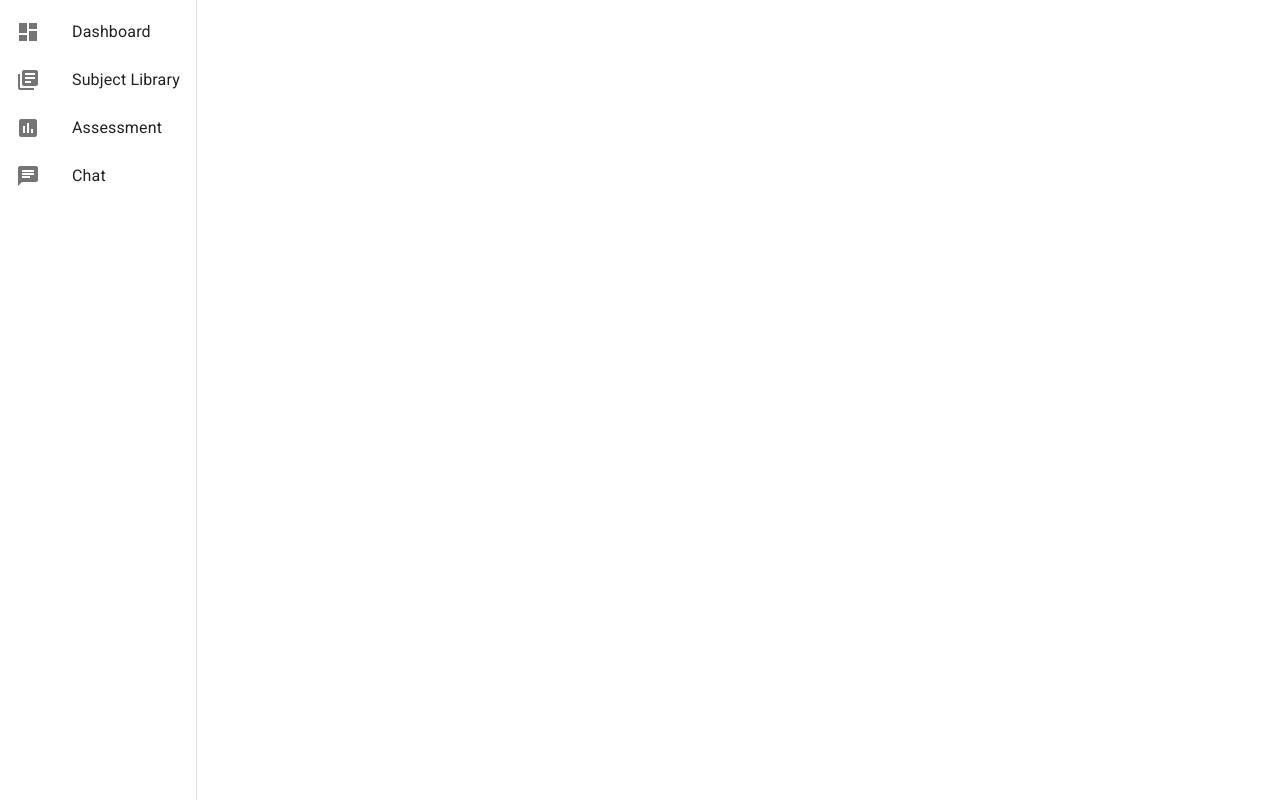
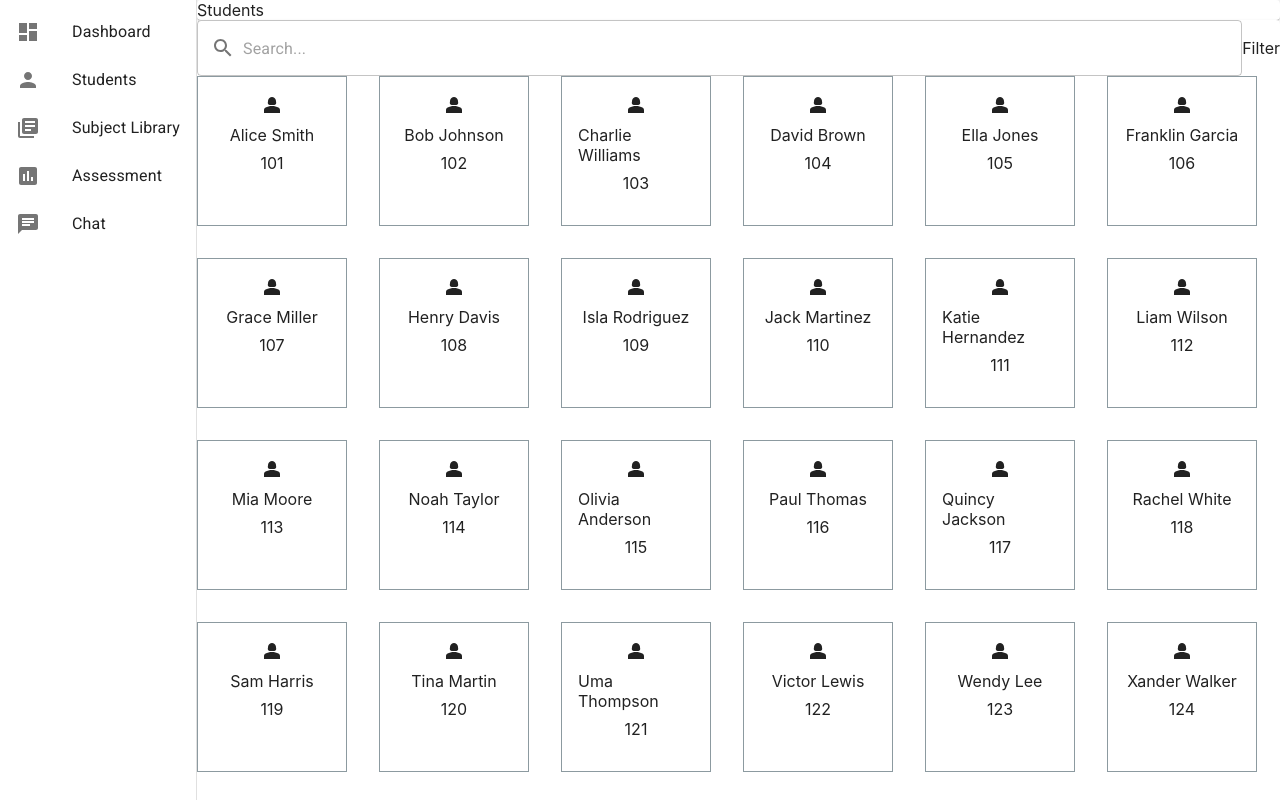
Before and after one commit to Aswin-Pradeep-P/neural-dashboard, a React (Create React App) app: page /students in a window 1280 px wide. Shown: the top 800 px of the page. Built offline with nearby package versions, Linux system fonts and the light colour scheme.

Commit message:
Students page (#3)
1. create layout for students page
2. implement redirection for Dasbhoard and Students in Navbar
3. implement StudentCard display in Students page
4. create variables file for scss

```diff
--- a/src/components/navbar/navbar.tsx
+++ b/src/components/navbar/navbar.tsx
@@ -1,11 +1,15 @@
 import React from 'react';
+import { useNavigate } from 'react-router-dom';
 import { List, ListItem, ListItemIcon, ListItemText, Drawer } from '@mui/material';
 import DashboardIcon from '@mui/icons-material/Dashboard';
 import LibraryBooksIcon from '@mui/icons-material/LibraryBooks';
 import AssessmentIcon from '@mui/icons-material/Assessment';
 import ChatIcon from '@mui/icons-material/Chat';
+import { Person } from '@mui/icons-material';
 
 const Navbar: React.FC = () => {
+  const navigate = useNavigate()
+
   return (
     <Drawer variant="permanent">
       <List>
@@ -13,7 +17,13 @@ const Navbar: React.FC = () => {
           <ListItemIcon>
             <DashboardIcon />
           </ListItemIcon>
-          <ListItemText primary="Dashboard" />
+          <ListItemText primary="Dashboard" onClick={() => navigate('/')} />
+        </ListItem>
+        <ListItem >
+          <ListItemIcon>
+            <Person />
+          </ListItemIcon>
+          <ListItemText primary="Students" onClick={() => navigate('/students')} />
         </ListItem>
         <ListItem >
           <ListItemIcon>
--- a/src/layout/mainLayout.tsx
+++ b/src/layout/mainLayout.tsx
@@ -2,6 +2,7 @@ import {  Route, Routes } from 'react-router-dom';
 
 import Navbar from '../components/navbar/navbar';
 import Dashboard from '../pages/dashboard/dashboard';
+import Students from '../pages/students/students';
 import Questionnaire from '../components/question-generation/questionGeneration';
 import { mockQuestions } from '../data';
 
@@ -15,6 +16,7 @@ function MainLayout() {
       <div className="mainLayout">
         <Routes>
           <Route path="/" element={<Dashboard />} />
+          <Route path="/students" element={<Students />} />
           <Route path="/assesments" element={<Questionnaire questions={mockQuestions} />} />
         </Routes>
       </div>
--- /dev/null
+++ b/src/pages/students/components/student-card/studentCard.module.scss
@@ -0,0 +1,13 @@
+@import '../../../../variables.scss';
+
+.studentCardContainer {
+    display: flex;
+    flex-direction: column;
+    align-items: center;
+    gap: 8px;
+    width: 150px;
+    height: 150px;
+    padding: 16px;
+    box-sizing: border-box;
+    border: 1px solid $border;
+}
--- /dev/null
+++ b/src/pages/students/components/student-card/studentCard.tsx
@@ -0,0 +1,18 @@
+import { FC } from "react";
+import { Person2 } from "@mui/icons-material";
+
+import { StudentCardProps } from "../../types";
+
+import styles from './studentCard.module.scss';
+
+const StudentCard: FC<StudentCardProps> = ({ name, rollNumber }) => {
+    return (
+        <div className={styles.studentCardContainer}>
+            <Person2 />
+            <span>{name}</span>
+            <span>{rollNumber}</span>
+        </div>
+    );
+}
+
+export default StudentCard;
--- /dev/null
+++ b/src/pages/students/students.module.scss
@@ -0,0 +1,14 @@
+.studentsContainer {
+    .studentsContent {
+        .studentsHeader {
+
+        }
+
+        .studentsSection {
+            .studentSearchFilterWrapper {
+                display: flex;
+                align-items: center;
+            }
+        }
+    }
+}
--- /dev/null
+++ b/src/pages/students/students.tsx
@@ -0,0 +1,64 @@
+import { Grid2, Paper } from '@mui/material';
+
+import StudentCard from './components/student-card/studentCard';
+import SearchInput from '../../components/search-input/searchInput';
+
+import styles from './students.module.scss';
+
+const studentData = [
+    { "name": "Alice Smith", "rollNumber": 101 },
+    { "name": "Bob Johnson", "rollNumber": 102 },
+    { "name": "Charlie Williams", "rollNumber": 103 },
+    { "name": "David Brown", "rollNumber": 104 },
+    { "name": "Ella Jones", "rollNumber": 105 },
+    { "name": "Franklin Garcia", "rollNumber": 106 },
+    { "name": "Grace Miller", "rollNumber": 107 },
+    { "name": "Henry Davis", "rollNumber": 108 },
+    { "name": "Isla Rodriguez", "rollNumber": 109 },
+    { "name": "Jack Martinez", "rollNumber": 110 },
+    { "name": "Katie Hernandez", "rollNumber": 111 },
+    { "name": "Liam Wilson", "rollNumber": 112 },
+    { "name": "Mia Moore", "rollNumber": 113 },
+    { "name": "Noah Taylor", "rollNumber": 114 },
+    { "name": "Olivia Anderson", "rollNumber": 115 },
+    { "name": "Paul Thomas", "rollNumber": 116 },
+    { "name": "Quincy Jackson", "rollNumber": 117 },
+    { "name": "Rachel White", "rollNumber": 118 },
+    { "name": "Sam Harris", "rollNumber": 119 },
+    { "name": "Tina Martin", "rollNumber": 120 },
+    { "name": "Uma Thompson", "rollNumber": 121 },
+    { "name": "Victor Lewis", "rollNumber": 122 },
+    { "name": "Wendy Lee", "rollNumber": 123 },
+    { "name": "Xander Walker", "rollNumber": 124 },
+    { "name": "Yara Hall", "rollNumber": 125 },
+    { "name": "Zane Allen", "rollNumber": 126 },
+    { "name": "Abby Young", "rollNumber": 127 },
+    { "name": "Ben King", "rollNumber": 128 },
+    { "name": "Cara Wright", "rollNumber": 129 },
+    { "name": "Dan Scott", "rollNumber": 130 }
+  ];
+
+const Students = () => {
+  return (
+    <div className={styles.studentsContainer}>
+      <Paper elevation={16} className={styles.studentsContent}>
+        <Paper className={styles.studentsHeader}>Students</Paper>
+        <Paper className={styles.studentsSection}>
+            <div className={styles.studentSearchFilterWrapper}>
+                <SearchInput onChange={() => {}} value='' />
+                <div>Filter</div>
+            </div>
+            <Grid2 container={true} gap={4}>
+                {studentData.map(({ name, rollNumber }) => (
+                    <Grid2>
+                        <StudentCard name={name} rollNumber={rollNumber} />
+                    </Grid2>
+                ))}
+            </Grid2>
+        </Paper>
+      </Paper>
+    </div>
+  );
+};
+
+export default Students;
--- /dev/null
+++ b/src/pages/students/types.ts
@@ -0,0 +1,4 @@
+export interface StudentCardProps {
+    name: string;
+    rollNumber: number;
+}
--- /dev/null
+++ b/src/variables.scss
@@ -0,0 +1,3 @@
+$border: #8C9AA0;
+$secondaryText: #7A8A92;
+$tertiaryText: #33314C;
```
